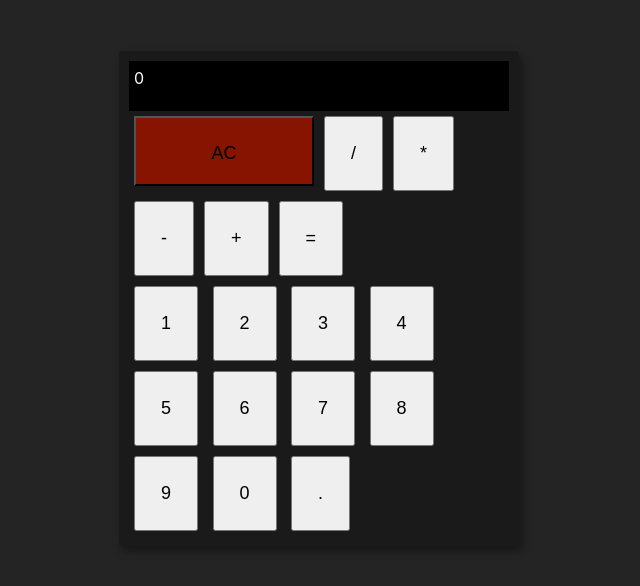
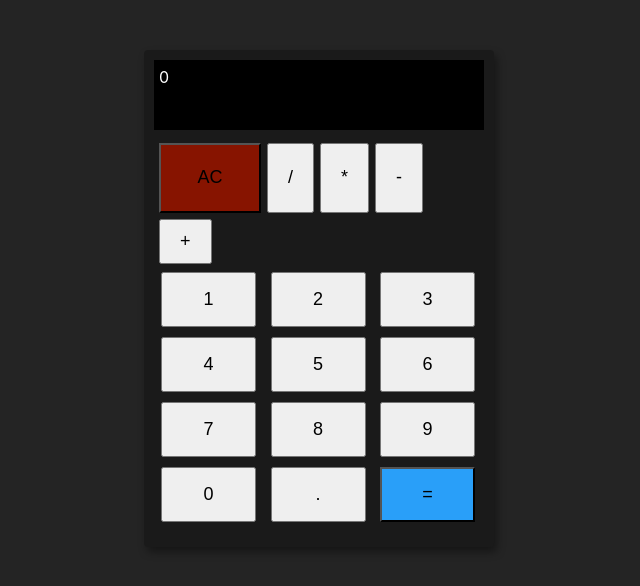
Before and after one commit to AlexanderKochish/javascript-calculator, a website built with Vite: page index.html in a window 1280 px wide. Shown: the part 102-688 px from the top of the page, without its empty margins (321-961 px from the left). Built offline with nearby package versions, Linux system fonts and the light colour scheme.

Commit message:
next time

```diff
--- a/main.js
+++ b/main.js
@@ -33,8 +33,8 @@ document.querySelector('#app').innerHTML = `
             <button id="multiply">*</button>
             <button>-</button>
             <button>+</button>
-  <button>=</button>
-  <div>
+
+            <div class="btns">
             <button>1</button>
             <button>2</button>
             <button>3</button>
@@ -46,6 +46,7 @@ document.querySelector('#app').innerHTML = `
             <button>9</button>
             <button>0</button>
             <button>.</button>
+            <button id="equals">=</button>
             </div>
         </div>
       </div>
--- a/style.css
+++ b/style.css
@@ -35,7 +35,7 @@
 .calculator {
   background-color: #1a1a1a;
   padding: 10px;
-  width: 400px;
+  width: 350px;
   border-radius: 4px;
   min-height: 400px;
   box-shadow: 3px 5px 8px rgba(0, 0, 0, 0.4);
@@ -44,7 +44,7 @@
 .outputScreen {
   background-color: black;
   color: #ffff;
-  min-height: 50px;
+  min-height: 70px;
   padding: 5px;
 }
 
@@ -53,17 +53,29 @@
   height: 100%;
   display: flex;
   flex-wrap: wrap;
+  padding: 10px 2px;
+}
+
+.btns-container button {
+  margin: 3px;
 }
 
 #allClear {
   background: #871400;
-  width: 180px;
+  width: 102px;
   height: 70px;
 }
-
+.btns button {
+  margin: 5px;
+  width: 95px;
+  height: 55px;
+}
 button {
-  padding: 25px;
+  padding: 10px 19px;
   cursor: pointer;
   font-size: 18px;
-  margin: 5px;
 }
+
+#equals {
+  background-color: rgb(41, 159, 249);
+}
```
Lines whose indentation alone changed are shown as unchanged.
